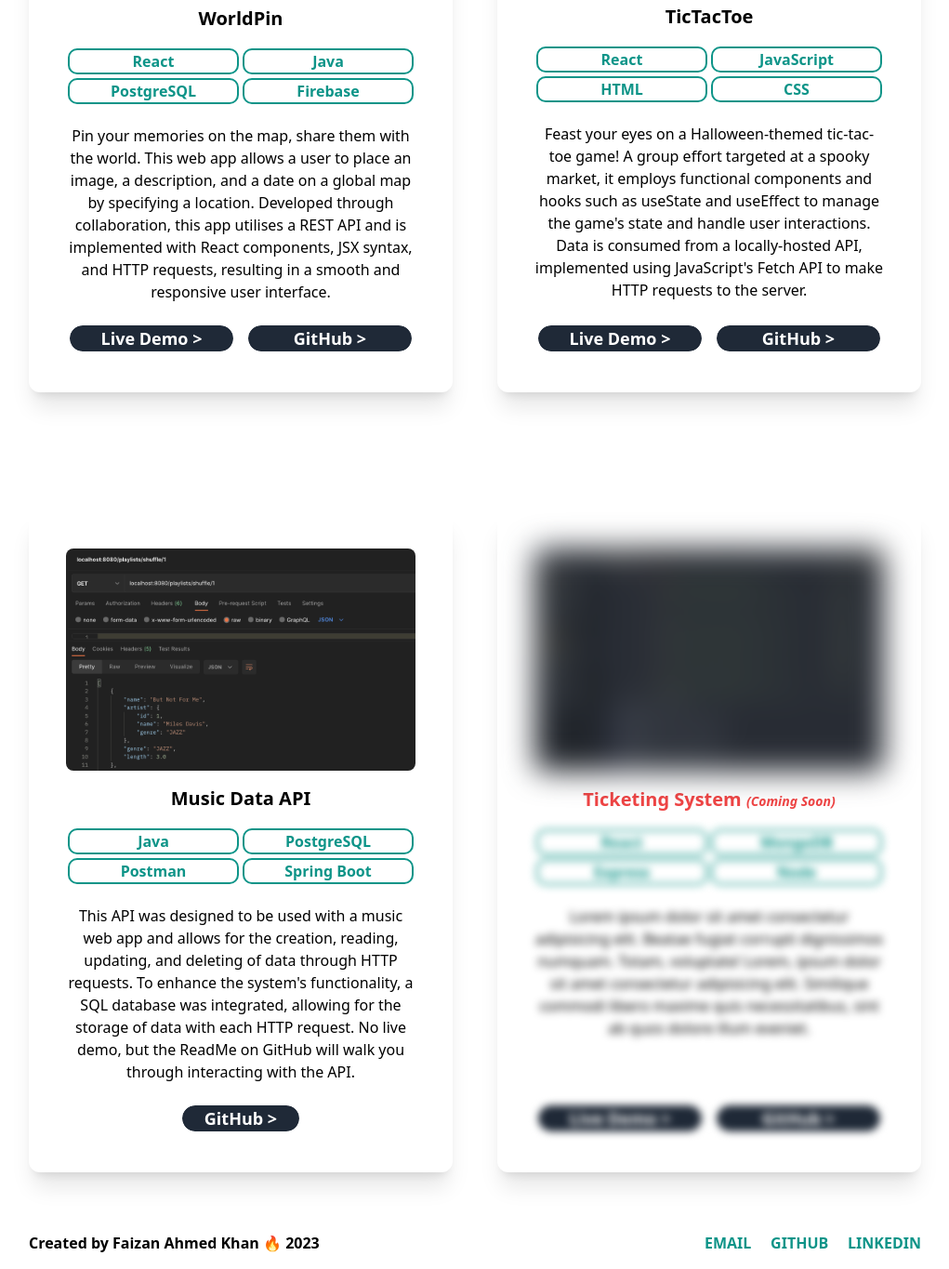
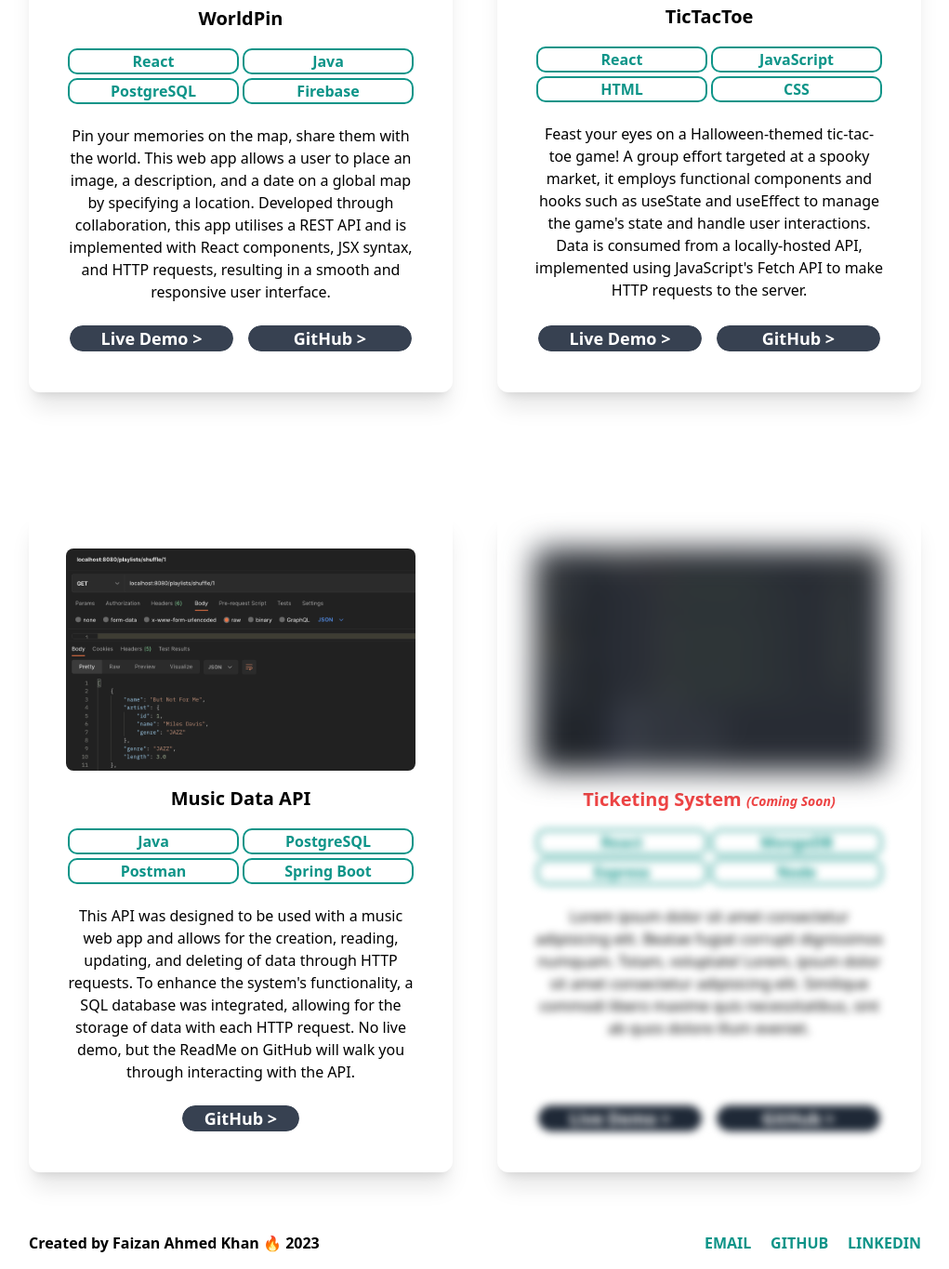
Before and after one commit to faizanahmkhan/next-portfolio, a Next.js app: page / in a window 1280 px wide. Shown: the part 2509-3874 px from the top of the page at 93% size, without its empty margins (129-1150 px from the left). Built offline with nearby package versions, Linux system fonts and the light colour scheme.

Commit message:
further formatting

```diff
--- a/pages/index.js
+++ b/pages/index.js
@@ -408,7 +408,7 @@ export default function Home() {
                   2xl:max-3xl:grid-rows-2 2xl:max-3xl:grid-cols-1"
                 >
                   <li
-                    className="xl:text-lg text-white font-semibold bg-gray-800 hover:bg-gray-900
+                    className="xl:text-lg text-white font-semibold bg-gray-700 dark:bg-gray-800 hover:bg-gray-900
                     outline outline-2 hover:outline-0 rounded-full transition-all duration-300
                     dark:hover:bg-gray-700 dark:hover:outline-gray-800 dark:outline-gray-800 "
                   >
@@ -416,7 +416,7 @@ export default function Home() {
                     <WpVideoPlayer/>
                   </li>
                   <li
-                    className="xl:text-lg text-white font-semibold bg-gray-800 hover:bg-gray-900
+                    className="xl:text-lg text-white font-semibold bg-gray-700 dark:bg-gray-800 hover:bg-gray-900
                     outline outline-2  hover:outline-0 rounded-full transition-all duration-300
                     dark:hover:bg-gray-700 dark:hover:outline-gray-800 dark:outline-gray-800"
                   >
@@ -494,14 +494,14 @@ export default function Home() {
                 2xl:max-3xl:grid-rows-2 2xl:max-3xl:grid-cols-1"
                 >
                   <li
-                    className="xl:text-lg text-white font-semibold bg-gray-800 hover:bg-gray-900
+                    className="xl:text-lg text-white font-semibold bg-gray-700 dark:bg-gray-800 hover:bg-gray-900
                     outline outline-2 hover:outline-0 rounded-full transition-all duration-300
                     dark:hover:bg-gray-700 dark:hover:outline-gray-800 dark:outline-gray-800"
                   >
                     <TicVideoPlayer/>
                   </li>
                   <li
-                    className="xl:text-lg text-white font-semibold bg-gray-800 hover:bg-gray-900
+                    className="xl:text-lg text-white font-semibold bg-gray-700 dark:bg-gray-800 hover:bg-gray-900
                     outline outline-2  hover:outline-0 rounded-full transition-all duration-300
                     dark:hover:bg-gray-700 dark:hover:outline-gray-800 dark:outline-gray-800"
                   >
@@ -575,15 +575,8 @@ export default function Home() {
               </p>
               <div className="mt-auto">
                 <ul className="grid justify-center gap-1 sm:gap-4 sm:px-1 py-1">
-                  {/* <li
-                    className="xl:text-lg text-white font-semibold bg-gray-800 hover:bg-gray-900
-                    outline outline-2 hover:outline-0 rounded-full transition-all duration-300
-                    dark:hover:bg-gray-700 dark:hover:outline-gray-800 hover:scale-95 dark:outline-gray-800"
-                  >
-                    &nbsp;&nbsp;Live Demo {">"}&nbsp;&nbsp;
-                  </li> */}
                   <li
-                    className="xl:text-lg text-white font-semibold bg-gray-800 hover:bg-gray-900
+                    className="xl:text-lg text-white font-semibold bg-gray-700 dark:bg-gray-800 hover:bg-gray-900
                     outline outline-2  hover:outline-0 rounded-full transition-all duration-300
                     dark:hover:bg-gray-700 dark:hover:outline-gray-800 dark:outline-gray-800"
                   >
```
